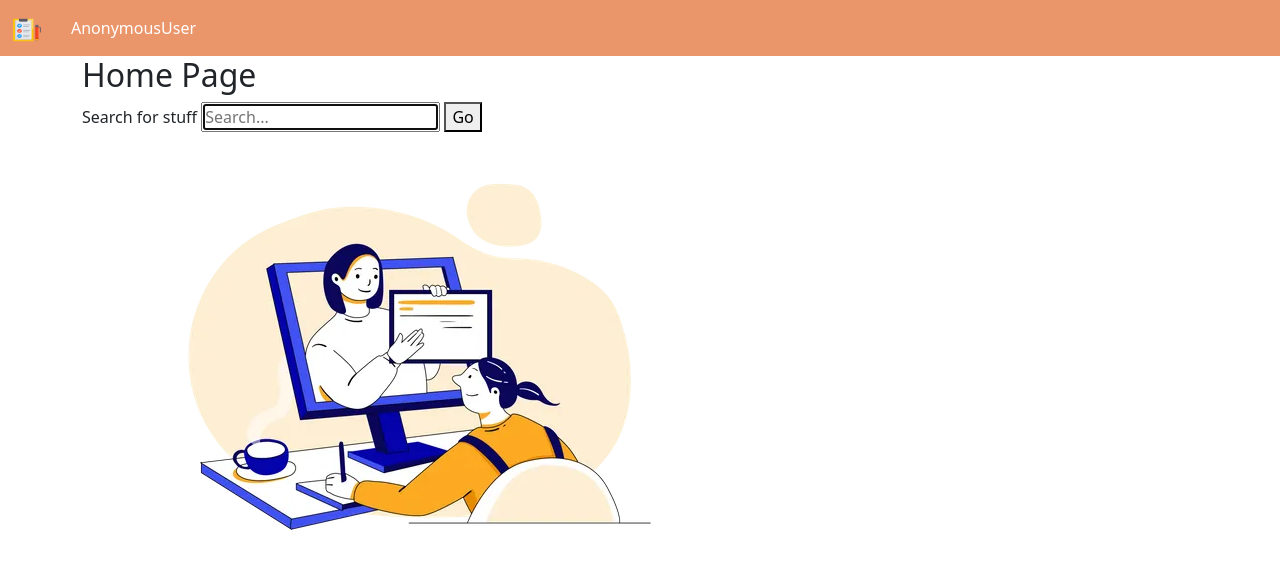
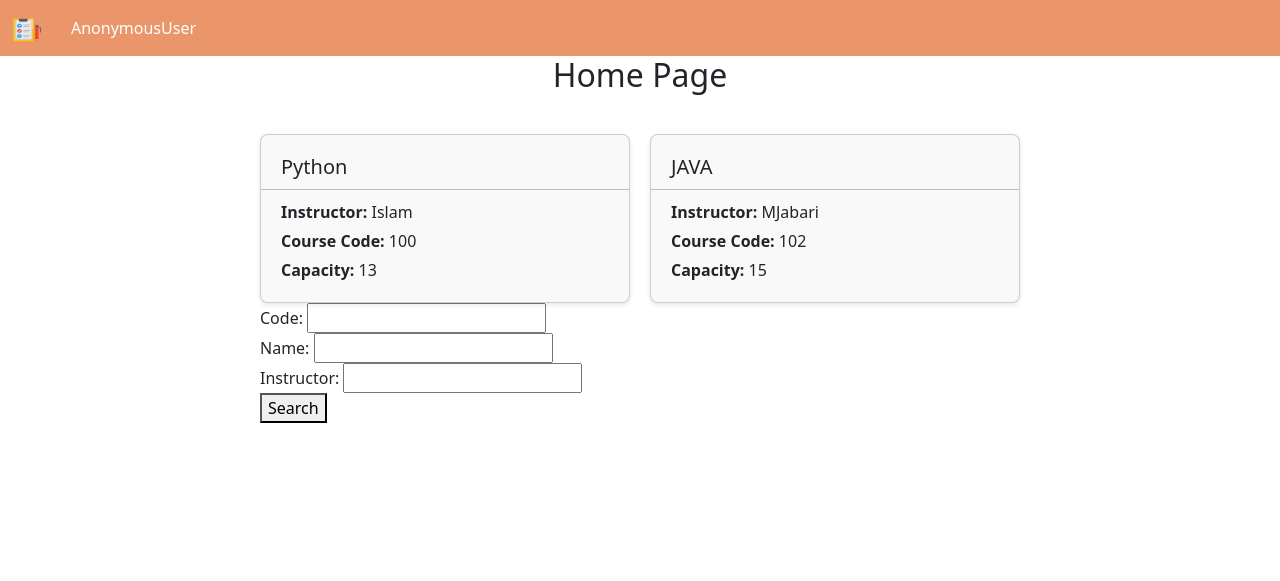
Before and after one commit to MariamHasanat/Course_System, a Django app: page /home/ in a window 1280 px wide. Shown: the top 581 px of the page. Run offline with Django 5.2, Linux system fonts and the light colour scheme; data comes from the database, SQL or seed files in the repository.

Commit message:
filter feature

```diff
--- a/Course_System/settings.py
+++ b/Course_System/settings.py
@@ -38,6 +38,7 @@ INSTALLED_APPS = [
     'django.contrib.messages',
     'django.contrib.staticfiles',
     'bookstore',
+    'django_filters',
 ]
 
 MIDDLEWARE = [
--- /dev/null
+++ b/bookstore/filters.py
@@ -0,0 +1,7 @@
+import django_filters
+from .models import *
+
+class CoursesFilter(django_filters.FilterSet):
+    class Meta:
+        model = Course
+        fields = ['code', 'name', 'instructor']
--- a/bookstore/templates/bookstore/home.html
+++ b/bookstore/templates/bookstore/home.html
@@ -3,16 +3,31 @@
 
 {% block content %}
 <link rel="stylesheet" type="text/css" href="{% static 'css/home.css' %}">
-<div class="container">
+<link rel="stylesheet" type="text/css" href="{% static 'css/course.css' %}">
+
     <h2 class="course-page-heading">Home Page</h2>
+    {% comment %} <img src="{% static 'images/3119295.webp' %}" class="image" alt="register-image"> {% endcomment %}
 
-    <form onsubmit="event.preventDefault();" role="search">
-        <label for="search">Search for stuff</label>
-        <input id="search" type="search" placeholder="Search..." autofocus required />
-        <button type="submit">Go</button>
-    </form>
+        <div class="container">
+            <div class="card-container">
+                {% for item in courses %}
+                <div class="card">
+                    <div class="card-body">
+                        <h5 class="card-title">{{ item.name }}</h5>
+                        <hr>
+                        <p class="card-text"><strong>Instructor: </strong> {{ item.instructor }}</p>
+                        <p class="card-text"><strong>Course Code: </strong> {{ item.code }}</p>
+                        <p class="card-text"><strong>Capacity: </strong> {{ item.capacity }}</p>
+                    </div>
+                </div>
+                {% endfor %}
+            </div>
+            <form action='' method='GET'>
+                {% csrf_token %}
+                {{searchFilter.form}}
+                <button type="submit">Search</button>
+            </form>
 
-    <img src="{% static 'images/3119295.webp' %}" class="image" alt="register-image">
 </div>
 
 {% endblock content %}
--- a/bookstore/views.py
+++ b/bookstore/views.py
@@ -5,9 +5,17 @@ from .forms import *
 from django.contrib.auth import authenticate , login
 from django.contrib import messages
 from django.contrib.auth.models import Group
+from .filters import *
 
 def home(request):
-   return render(request, "bookstore/home.html")
+    courses = Course.objects.all()
+    searchFilter = CoursesFilter(request.GET, queryset=courses)
+    courses = searchFilter.qs
+    context = {
+        'courses' : courses,
+        'searchFilter' : searchFilter
+    }
+    return render(request, "bookstore/home.html", context)
 
 def dash(request):
    return render(request, "bookstore/dash.html")
```
